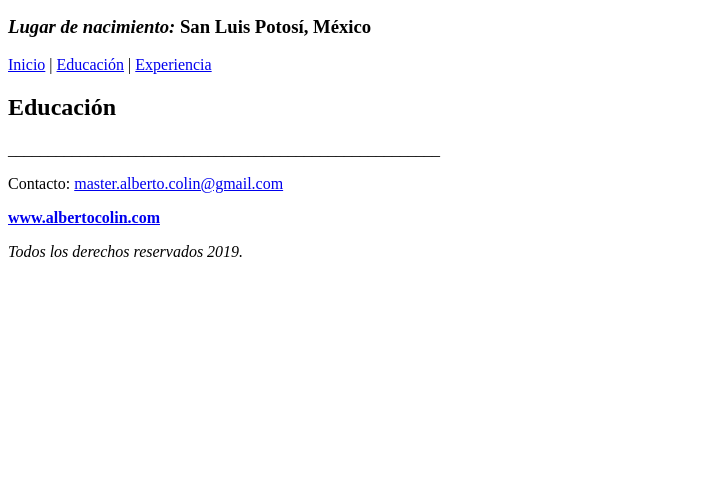
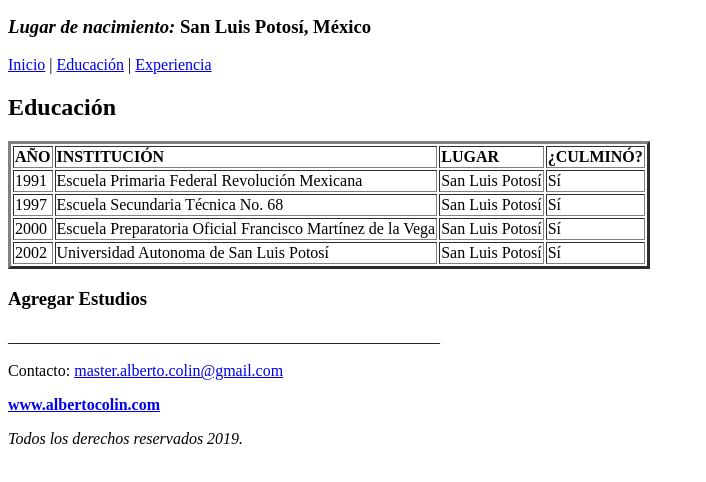
Before and after one commit to AlbertoColin117/1-Fundamentos-HTML-Evaluacion-Final, a plain HTML site: page html/educacion.html in a window 1280 px wide. Shown: the part 296-778 px from the top of the page, without its empty margins (0-706 px from the left). Drawn offline with Linux system fonts and the light colour scheme.

Commit message:
educacion con tabla
Agregué la tabla de estudios al documento html de "educacion"

```diff
--- a/html/educacion.html
+++ b/html/educacion.html
@@ -20,6 +20,43 @@
 		</nav>
 		<section>
 			<h2>Educación</h2>
+			<table border="3px">
+				<thead>
+					<tr>
+						<td><strong>AÑO</strong></td>
+						<td><strong>INSTITUCIÓN</strong></td>
+						<td><strong>LUGAR</strong></td>
+						<td><strong>¿CULMINÓ?</strong></td>
+					</tr>
+				</thead>
+				<tbody>
+					<tr>
+						<td>1991</td>
+						<td>Escuela Primaria Federal Revolución Mexicana</td>
+						<td>San Luis Potosí</td>
+						<td>Sí</td>
+					</tr>
+					<tr>
+						<td>1997</td>
+						<td>Escuela Secundaria Técnica No. 68</td>
+						<td>San Luis Potosí</td>
+						<td>Sí</td>
+					</tr>
+					<tr>
+						<td>2000</td>
+						<td>Escuela Preparatoria Oficial Francisco Martínez de la Vega</td>
+						<td>San Luis Potosí</td>
+						<td>Sí</td>
+					</tr>
+					<tr>
+						<td>2002</td>
+						<td>Universidad Autonoma de San Luis Potosí</td>
+						<td>San Luis Potosí</td>
+						<td>Sí</td>
+					</tr>
+				</tbody>
+			</table>
+			<h3>Agregar Estudios</h3>
 		</section>
 		<footer>
 			<p>______________________________________________________</p>
```
Also changed, not shown: index.html (+7 -7 lines).
